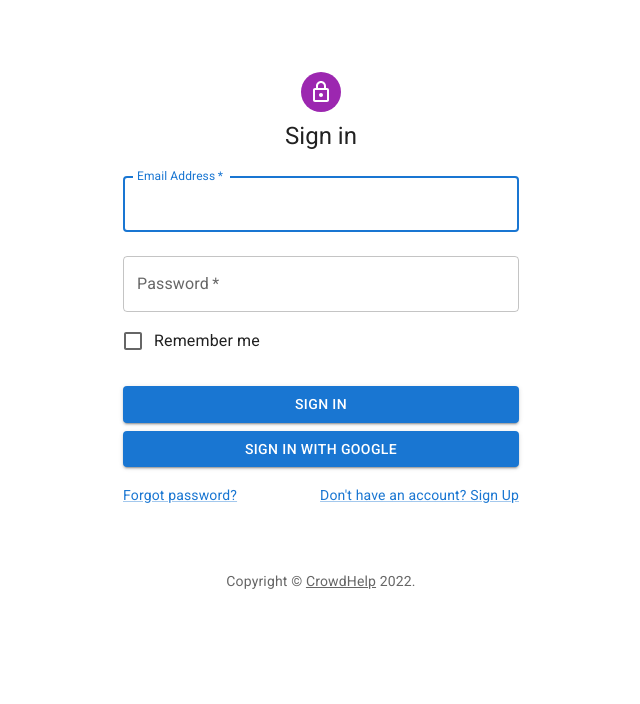
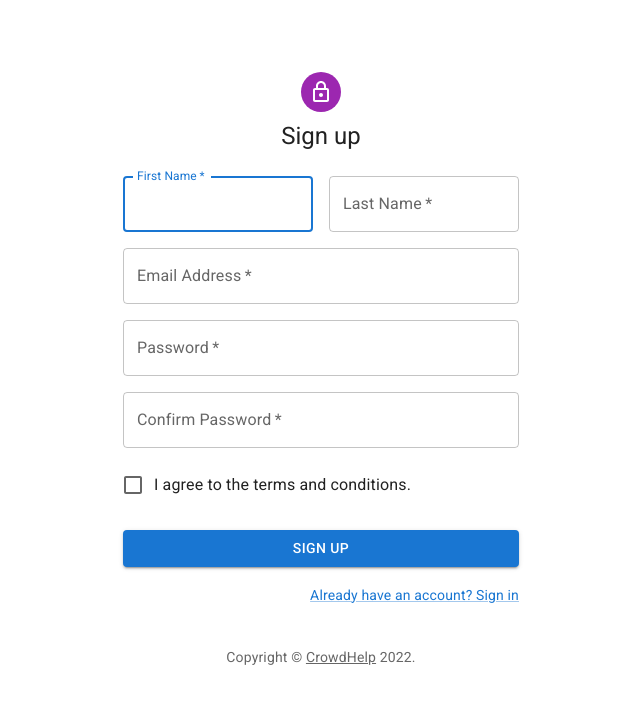
Before and after one commit to Balaji-Ganesh/CrowdHelp-Blockchain-based-crowdfunding-platform, a React (Vite) app: page /sign-up in a window 1280 px wide. Shown: the top 704 px of the page, without its empty margins (319-959 px from the left). Built offline with nearby package versions, Linux system fonts and the light colour scheme; no server answers.

Commit message:
:sparkles: #15 Sign-up functionality done
sign-out next..

```diff
--- a/package.json
+++ b/package.json
@@ -14,9 +14,11 @@
     "@mui/icons-material": "^5.10.9",
     "@mui/material": "^5.10.11",
     "axios": "^1.1.3",
+    "dotenv": "^16.0.3",
     "firebase": "^9.13.0",
     "react": "^18.2.0",
-    "react-dom": "^18.2.0"
+    "react-dom": "^18.2.0",
+    "react-router-dom": "^6.4.3"
   },
   "devDependencies": {
     "@types/react": "^18.0.22",
--- a/src/App.jsx
+++ b/src/App.jsx
@@ -11,12 +11,20 @@ import FillCampaignDetails from "./pages/campaigns/FillCampaignDetails";
 import ReviewCampaignDetails from "./pages/campaigns/ReviewCampaignDetails";
 import HomePage from "./pages/HomePage";
 import ActiveCampaigns from "./pages/campaigns/ActiveCampaigns";
+import AuthProvider from "./contexts/AuthContext";
+
+import { BrowserRouter as Router, Routes, Route } from "react-router-dom";
 
 function App() {
   return (
-    <Box className="App">
-      <SignIn />
-    </Box>
+    <Router>
+      <AuthProvider>
+        <Routes>
+          <Route path="/sign-up" element={<SignUp />} />
+          <Route exact path="/" element={<HomePage />} />
+        </Routes>
+      </AuthProvider>
+    </Router>
   );
 }
 
--- /dev/null
+++ b/src/contexts/AuthContext.jsx
@@ -0,0 +1,45 @@
+import React, { useContext, useState, useEffect } from "react";
+import { auth } from "../config/firebase-config";
+
+// to maintain the status of the authentication across the application
+const AuthContext = React.createContext();
+
+// hook access the context outside this..
+export function useAuth() {
+  return useContext(AuthContext);
+}
+
+export function AuthProvider({ children }) {
+  const [currentUserCredentials, setCurrentUserCredentials] = useState();
+  const [isLoading, setIsLoading] = useState(true); // to store the status .. whether processing or stopped.
+  // hooks..
+  useEffect(() => {
+    // set the credentials, whenver sign-up/sign-in happens.
+    const unsubscriber = auth.onAuthStateChanged((userCredentials) => {
+      setIsLoading(false); // as soon as done. stop
+      setCurrentUserCredentials(userCredentials);
+    });
+    return unsubscriber; // for unsubscribe from onAuthStateChanged listener [later when needed]
+  }, []);
+
+  // helpers
+  function signup(email, password) {
+    console.log(`Signup called with ${email} & ${password}`);
+    return auth.createUserWithEmailAndPassword(email, password); // this returns the promise, later based on its value Signup_Success or Failure will be taken care.
+  }
+
+  // context value thats going to be used in other pages..
+  const value = {
+    currentUserCredentials,
+    signup,
+  };
+
+  return (
+    <AuthContext.Provider value={value}>
+      {!isLoading && children}
+      {/* ☝🏽 Don't  render until current user loads..*/}
+    </AuthContext.Provider>
+  );
+}
+
+export default AuthProvider;
--- a/src/pages/SignUp.jsx
+++ b/src/pages/SignUp.jsx
@@ -1,4 +1,5 @@
 import * as React from "react";
+// UI imports..
 import Avatar from "@mui/material/Avatar";
 import Button from "@mui/material/Button";
 import CssBaseline from "@mui/material/CssBaseline";
@@ -12,6 +13,16 @@ import LockOutlinedIcon from "@mui/icons-material/LockOutlined";
 import Typography from "@mui/material/Typography";
 import Container from "@mui/material/Container";
 import { createTheme, ThemeProvider } from "@mui/material/styles";
+import Snackbar from "@mui/material/Snackbar";
+import Alert from "@mui/material/Alert";
+
+// service imports..
+import firebase from "firebase/compat/app";
+import "firebase/compat/auth";
+import { useEffect } from "react";
+import axios from "axios";
+import { useAuth } from "../contexts/AuthContext";
+import { useState } from "react";
 
 function Copyright(props) {
   return (
@@ -34,19 +45,52 @@ function Copyright(props) {
 const theme = createTheme();
 
 export default function SignUp() {
-  const handleSubmit = (event) => {
-    event.preventDefault();
+  const { signup } = useAuth();
+  // hooks..
+  const [errorMsg, setErrorMsg] = React.useState(""); // to display error messages.
+  const [isError, setIsError] = React.useState(false); // To know whether error occured. ⁉ why not use length of error message
+  const [isLoading, setIsLoading] = React.useState(false); // to prevent multiple submits while processing..
+  // helpers..
+  const handleSignUp = async (event) => {
+    event.preventDefault(); // prevent from refreshing
     const data = new FormData(event.currentTarget);
+    // just for debugging..🐛 🐛
     console.log({
       email: data.get("email"),
       password: data.get("password"),
+      confirm_password: data.get("confirm-password"),
     });
+
+    // do signup..
+    // perform client-side validations..
+    if (data.get("password") != data.get("confirm-password")) {
+      setErrorMsg(true);
+      return setErrorMsg("Passwords do not match"); // exit from function..--- 👁️‍🗨️ on this...
+    }
+    // console.log("validation passed");
+    try {
+      // set the messages to default..
+      setIsError(false);
+      setErrorMsg("");
+      setIsLoading(true);
+      await signup(data.get("email"), data.get("password"));
+    } catch (error) {
+      setIsError(true);
+      setErrorMsg("Failed to create account. Please try again.");
+    }
+    // after done with sign-up.
+    setIsLoading(false);
   };
 
+  function handleClose() {
+    console.log("close");
+    setErrorMsg("");
+  } // dummy..
   return (
     <ThemeProvider theme={theme}>
       <Container component="main" maxWidth="xs">
         <CssBaseline />
+
         <Box
           sx={{
             marginTop: 8,
@@ -64,7 +108,7 @@ export default function SignUp() {
           <Box
             component="form"
             noValidate
-            onSubmit={handleSubmit}
+            onSubmit={handleSignUp}
             sx={{ mt: 3 }}
           >
             <Grid container spacing={2}>
@@ -111,6 +155,17 @@ export default function SignUp() {
                 />
               </Grid>
               <Grid item xs={12}>
+                <TextField
+                  required
+                  fullWidth
+                  name="confirm-password"
+                  label="Confirm Password"
+                  type="password"
+                  id="password"
+                  autoComplete="new-password"
+                />
+              </Grid>
+              <Grid item xs={12}>
                 <FormControlLabel
                   control={
                     <Checkbox value="allowExtraEmails" color="primary" />
@@ -123,6 +178,7 @@ export default function SignUp() {
               type="submit"
               fullWidth
               variant="contained"
+              disabled={isLoading}
               sx={{ mt: 3, mb: 2 }}
             >
               Sign Up
@@ -138,6 +194,16 @@ export default function SignUp() {
         </Box>
         <Copyright sx={{ mt: 5 }} />
       </Container>
+
+      <Snackbar
+        open={errorMsg != ""}
+        autoHideDuration={6000}
+        onClose={handleClose}
+      >
+        <Alert onClose={handleClose} severity="error" sx={{ width: "100%" }}>
+          {errorMsg}
+        </Alert>
+      </Snackbar>
     </ThemeProvider>
   );
 }
```
Also changed, not shown: 1 other file (tests, documents, lock files or other folders).
